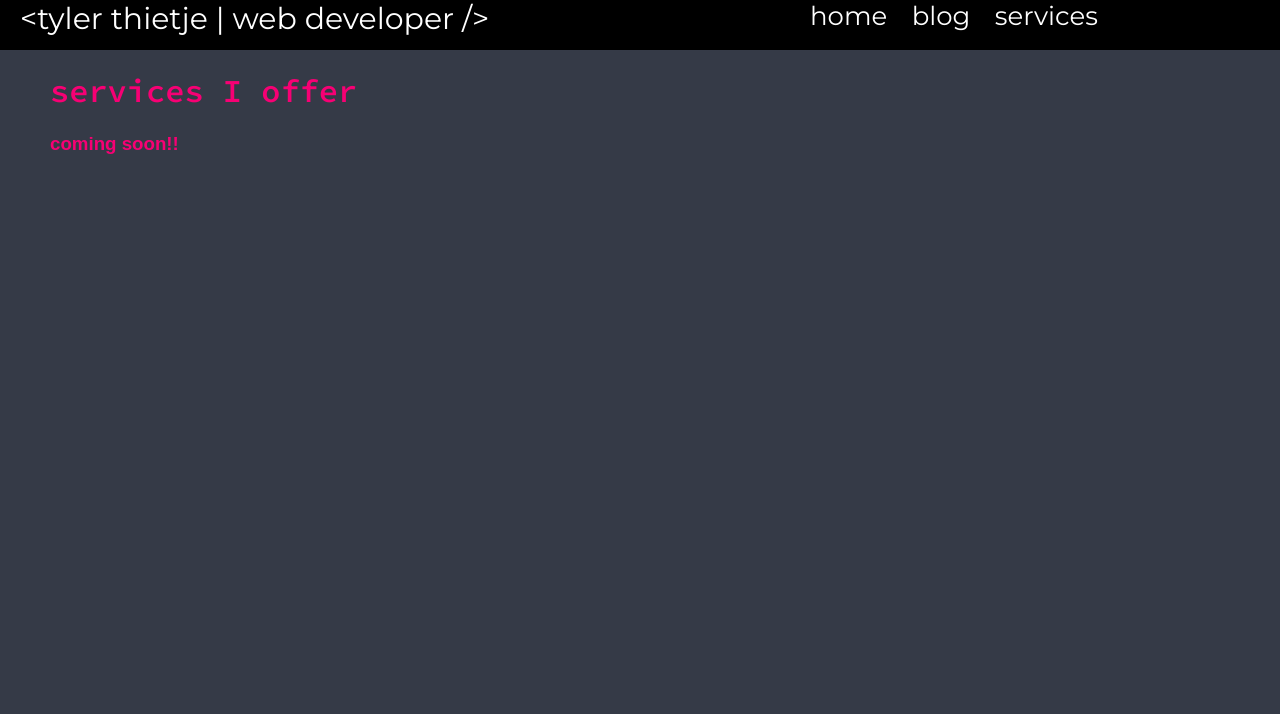
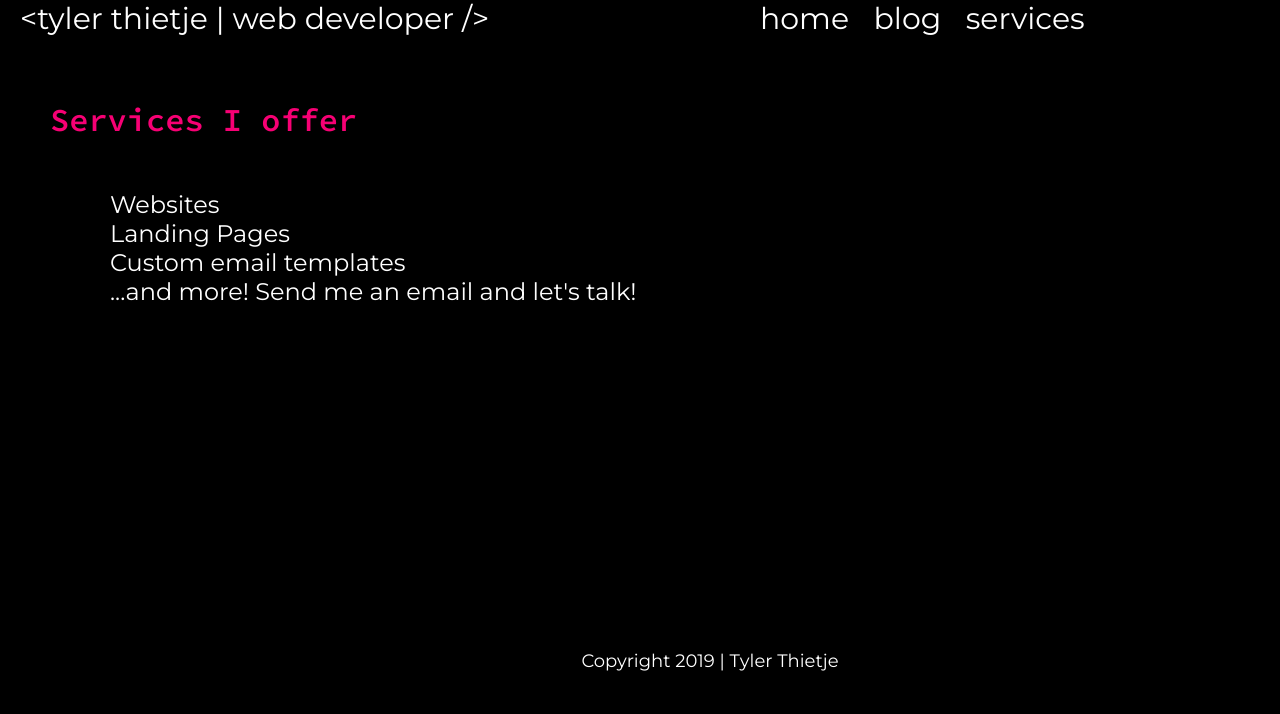
Before and after one commit to tylerthietje/milestone-project, a plain HTML site: page services/index.html in a window 1280 px wide. Shown: the top 714 px of the page. Drawn offline with Linux system fonts and the light colour scheme.

Commit message:
updated main.css and services/index.html to correct files.

```diff
--- a/css/main.css
+++ b/css/main.css
@@ -65,7 +65,7 @@ nav {
 
 }
 
-h1#header {
+h1.header {
 	background-image: url("../img/hero-background.png");
 	clear: both;
 	color: white;
@@ -92,12 +92,12 @@ li {
 	padding: 0px 10px;
 	margin: 0px;
 	display: inline;
-	font-size: 26px;
+	font-size: 30px;
 	font-family: 'Montserrat', sans-serif;
 }
 
 ul {
-	padding-left: 100px;
+	padding-left: 50px;
 	margin: 0px;
 }
 
@@ -185,6 +185,12 @@ p#footer {
 
 ++++++++++++++++++++++++++++++++++++++++*/
 
+body#blog {
+	background-color: black;
+	margin: 0px;
+	width: 1400px;
+}
+
 /********HEADER**********/
 
 
@@ -196,28 +202,18 @@ p#footer {
 
 /**********ARTICLE*********/
 
-body#blog {
-	background-color: #353A47;
-	width: 1400px;
-}
-
 h1.blog {
 	color: #f70074;
-	margin: 20px 0px 0px 50px;
+	margin: 20px 0 0 50px;
 }
 
 h5.blog {
 	color: white;
-	margin: 0px 0px 20px 50px;
-}
-
-img.blog {
-	margin-bottom: 20px;
+	margin: 0 0 20px 50px;
 }
 
 p.blog {
-	font-size: 18px;
-	margin-bottom: 75px;
+	margin-bottom: 100px;
 }
 
 /**********FOOOTER*******/
@@ -229,27 +225,35 @@ p.blog {
 
 /*+++++++++++++++++++++++++++++++++++++++++
 
-              SERVICES PAGE
+              CURRENT EVENTS PAGE
 
 +++++++++++++++++++++++++++++++++++++++++**/
 
 /********HEADER**********/
 
-body#services {
-	background-color: #353A47;
+h1#services {
+	color: #f70074;
+	margin: 50px;
 }
 
-h1#services , h3.services {
-	color: #f70074;
-	margin-left: 50px;
+ul.services {
+	color: white;
+	margin: 50px;
+	height: 400px;
+}
 
+li.services {
+	display: block;
+	font-size: 24px;
+	list-style-type: circle;
 }
 
 
 /**********MAIN**********/
 
-
-
+body#services {
+	background-color: black;
+}
 
 /**********SECTION*********/
 
--- a/services/index.html
+++ b/services/index.html
@@ -25,11 +25,26 @@
     			</div>
     		</nav>
 
-            <h1 id="services"> services I offer</h1>
-            <h3 class="services"> coming soon!!</h3>
+            <h1 id="services"> Services I offer</h1>
+
         </header>
+        <main>
+            <section>
+                <ul class="services">
+                    <li class="services">Websites</li>
+                    <li class="services">Landing Pages</li>
+                    <li class="services">Custom email templates</li>
+                    <li class="services">...and more! Send me an email and let's talk!</li>
+            </section>
 
+
+        </main>
 
 
     </body>
+
+    <footer class="full-width">
+            <p id="footer">Copyright 2019 | Tyler Thietje</p>
+    </footer>
+
 </html>
```
